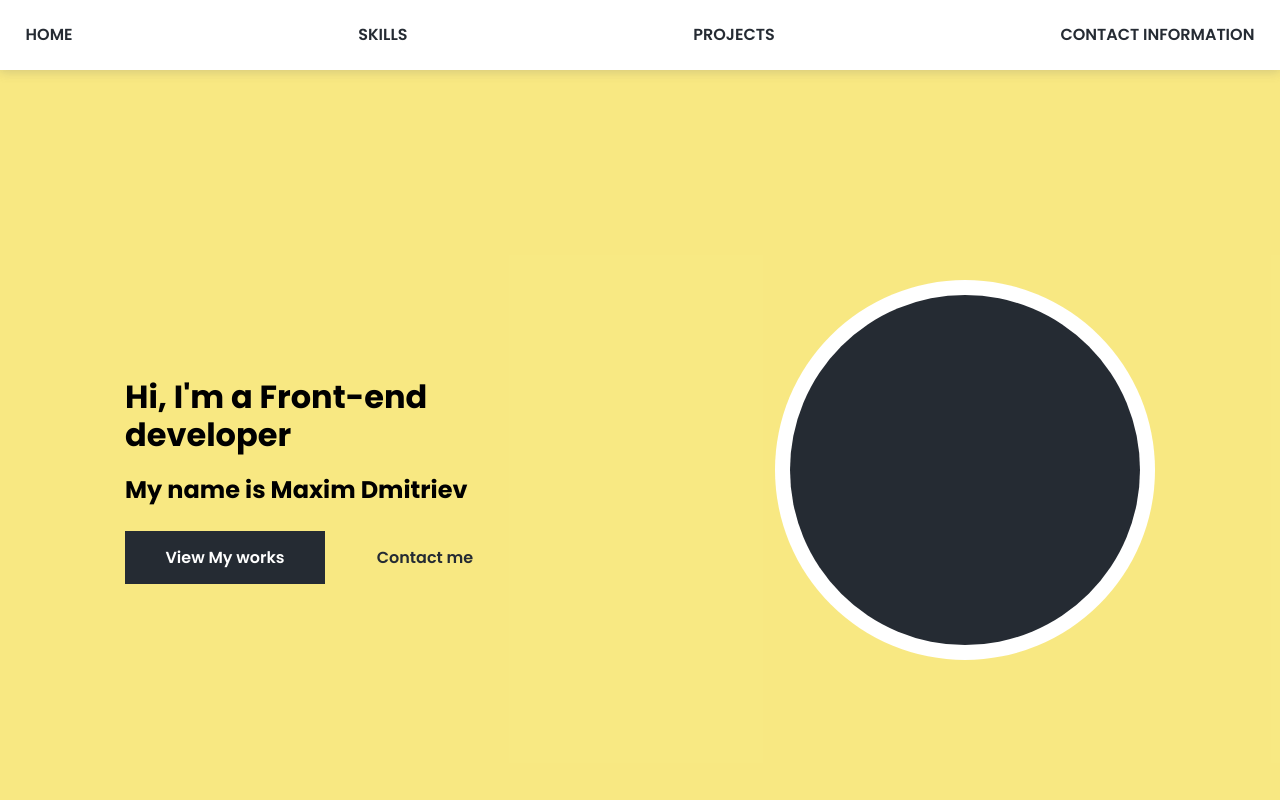
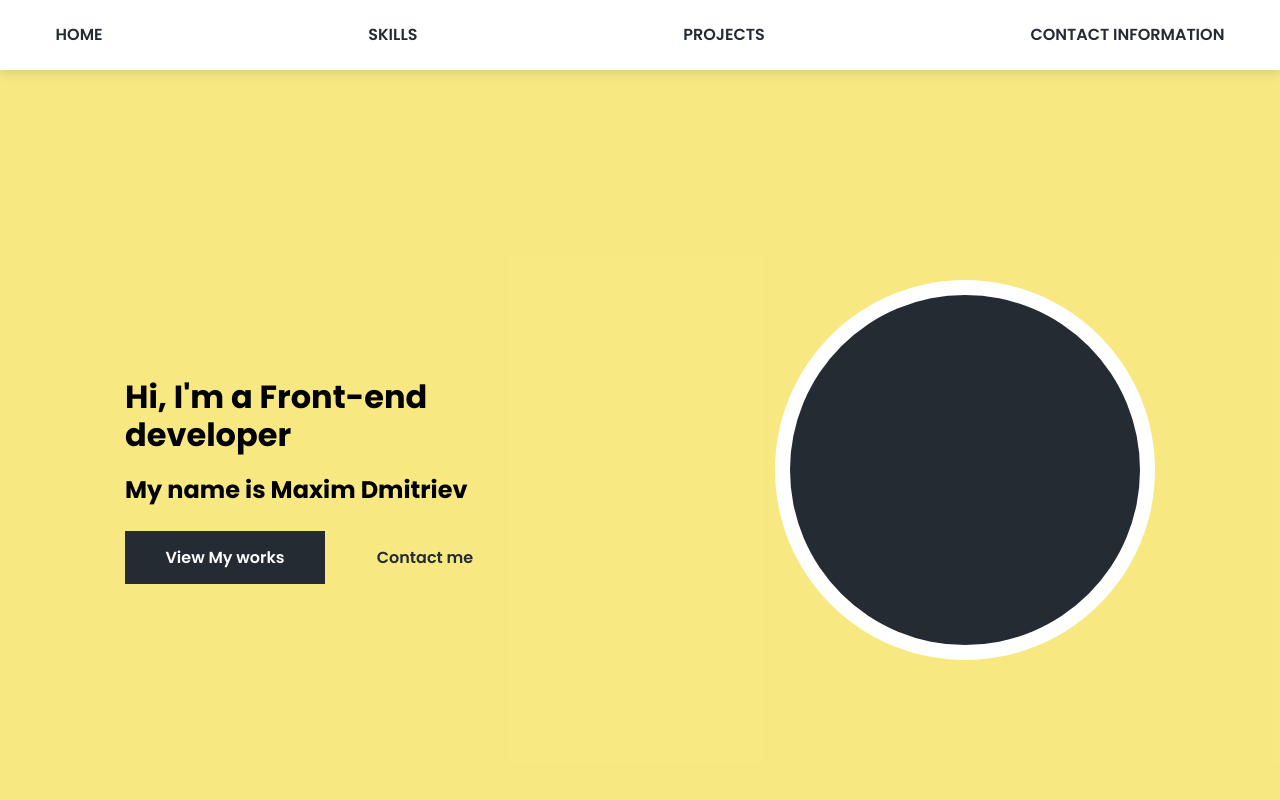
Before and after one commit to Reni101/Portfolio, a React (Create React App) app: page / in a window 1280 px wide. Shown: the top 800 px of the page. Built offline with nearby package versions, Linux system fonts and the light colour scheme.

Commit message:
Portfolio header

```diff
--- a/src/components/Projects/Projects.module.css
+++ b/src/components/Projects/Projects.module.css
@@ -1,7 +1,6 @@
 .MainProjectsContainer {
     background-color: rgba(248, 249, 250, 1);
     min-height: 100vh;
-
 }
 
 .flexContainer {
@@ -23,7 +22,6 @@
 
 
 .Projects {
-    width: 100%;
     display: flex;
     justify-content: space-around;
     flex-wrap: wrap;
--- a/src/components/header/Header.module.scss
+++ b/src/components/header/Header.module.scss
@@ -10,6 +10,7 @@ background-color: rgba(255,255,255,0.8);
     margin: 0 auto;
     height: 100%;
     max-width: 1320px;
+    padding: 0px 30px;
     display: flex;
     justify-content: space-between;
     align-items: center;
```
